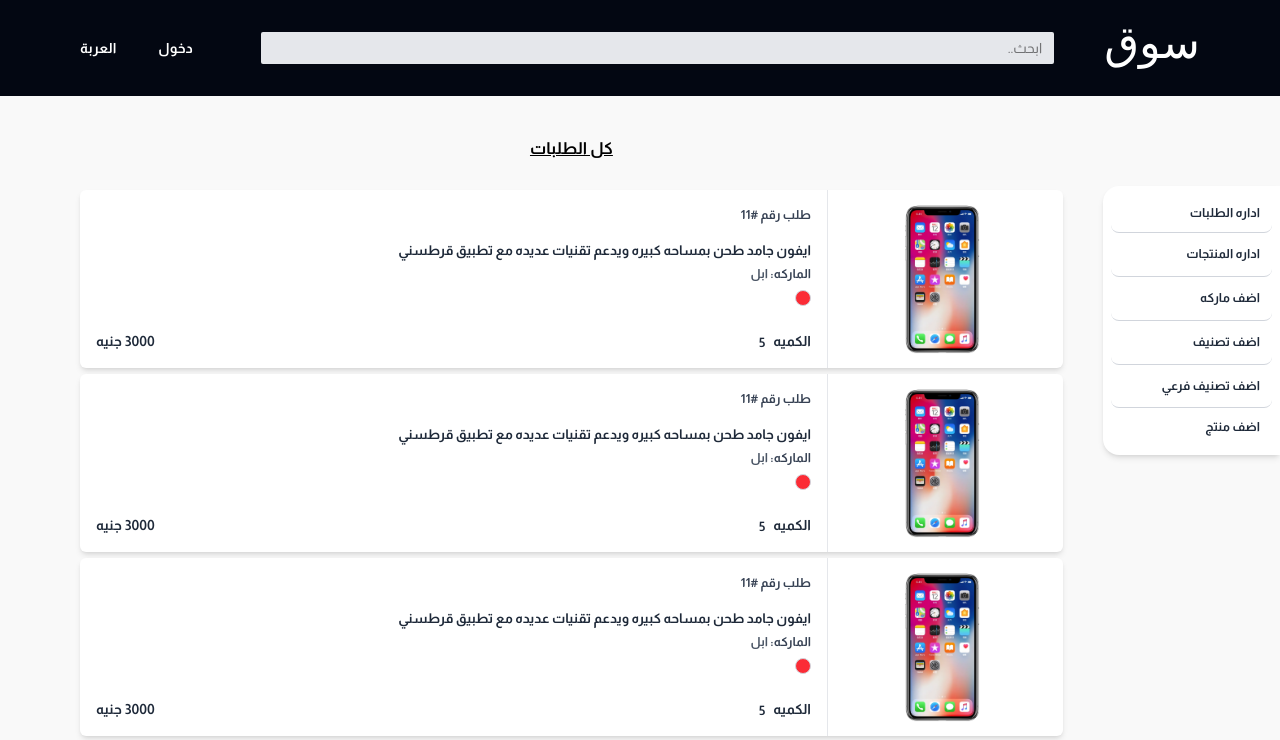
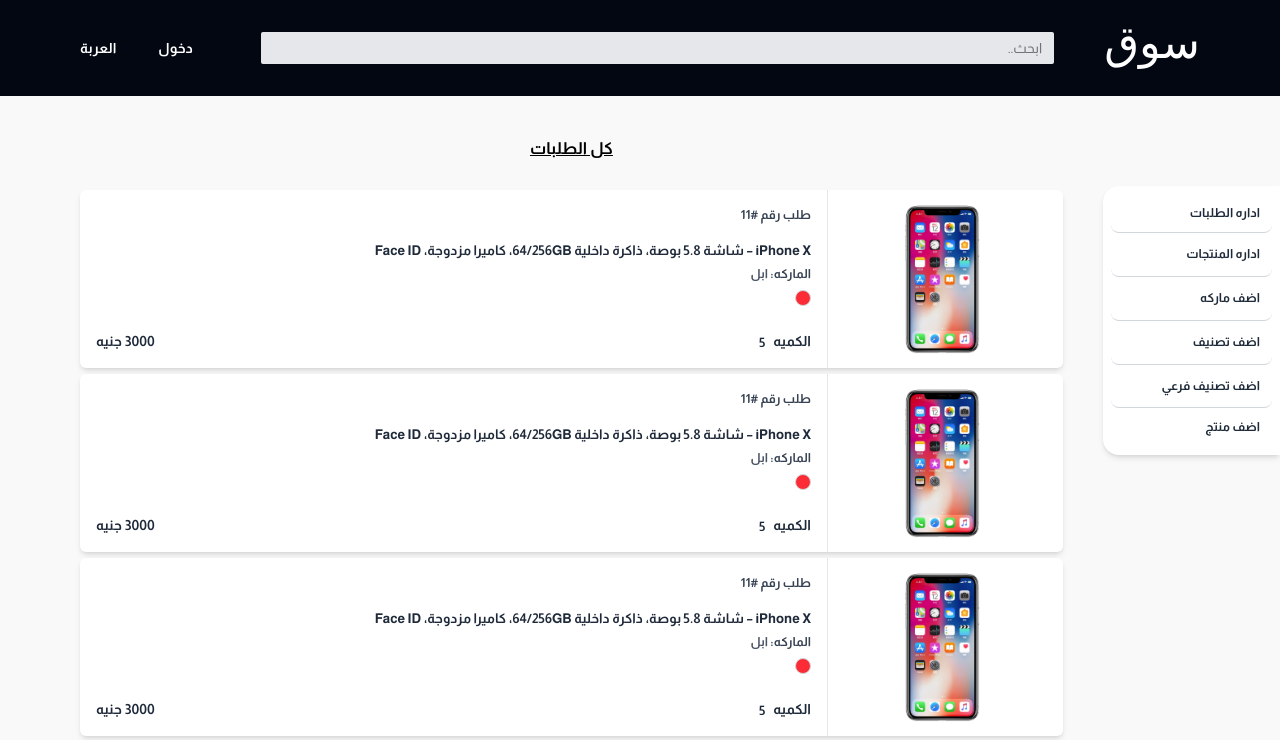
Before and after one commit to lil-de7k/souq-beta, a React (Vite) app: page /admin/all-orders in a window 1280 px wide. Shown: the top 740 px of the page. Built offline with nearby package versions, Linux system fonts and the light colour scheme; some icons are missing; a web font is replaced by a local one.

Commit message:
Update AdminOrdersItem.jsx

```diff
--- a/src/Components/Admin/AdminOrdersItem.jsx
+++ b/src/Components/Admin/AdminOrdersItem.jsx
@@ -21,7 +21,7 @@
           {/* وصف المنتج */}
           <div className='mt-1.5 mb-1.5 sm:mt-4 sm:mb-4'>
             <p className='text-[10.5px] sm:text-[13.5px] font-semibold text-gray-800 mb-1 leading-5'>
-              ايفون جامد طحن بمساحه كبيره ويدعم تقنيات عديده مع تطبيق قرطسني
+              iPhone X – شاشة 5.8 بوصة، ذاكرة داخلية 64/256GB، كاميرا مزدوجة، Face ID
             </p>
             <p className='text-[10px] sm:text-[12.5px] font-semibold text-gray-700 mb-1.5'>
               الماركه: <span className='text-gray-600'>ابل</span>
```
